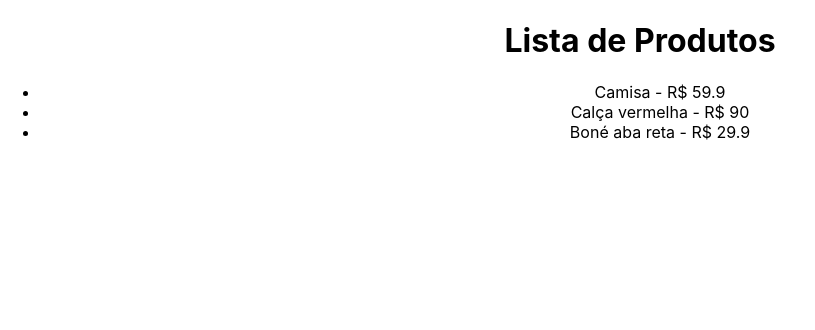
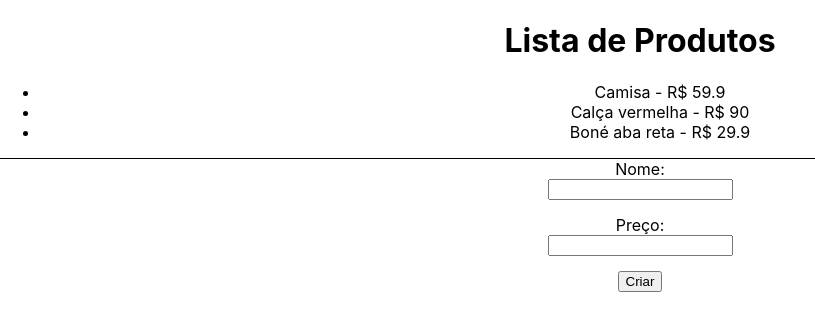
Before and after one commit to fabianagenila/http-react, a React (Create React App) app: page / in a window 1280 px wide. Shown: the top 330 px of the page, without its empty margins (0-815 px from the left). Built offline with nearby package versions, Linux system fonts and the light colour scheme; data requests are answered from the project's data file.

Commit message:
add POST request

```diff
--- a/src/App.css
+++ b/src/App.css
@@ -36,3 +36,20 @@
     transform: rotate(360deg);
   }
 }
+
+.add-product {
+  border-top: 1px solid #000;
+}
+
+form {
+  display: flex;
+  flex-direction: column;
+  align-items: center;
+  justify-content: center;
+}
+
+form input {
+  display: flex;
+  flex-direction: column;
+  margin-bottom: 15px;
+}
--- a/src/App.js
+++ b/src/App.js
@@ -5,6 +5,9 @@
 
 function App() {
   const [products, setProducts] = useState([]);
+
+  const [name, setName] = useState("");
+  const [price, setPrice] = useState("");
 
   useEffect(() => {
     async function fetchData() {
@@ -16,6 +19,20 @@
     fetchData();
   }, []);
 
+  const handleSubmit = async (e) => {
+    e.preventDefault();
+    const product = {
+      name,
+      price,
+    };
+
+    const res = await fetch(url, {
+      method: "POST",
+      headers: { "Content-Type": "application/json" },
+      body: JSON.stringify(product),
+    });
+  };
+
   return (
     <div className="App">
       <h1>Lista de Produtos</h1>
@@ -26,6 +43,29 @@
           </li>
         ))}
       </ul>
+      <div className="add-product">
+        <form onSubmit={handleSubmit}>
+          <label>
+            Nome:
+            <input
+              type="text"
+              value={name}
+              name={name}
+              onChange={(e) => setName(e.target.value)}
+            />
+          </label>
+          <label>
+            Preço:
+            <input
+              type="number"
+              value={price}
+              name={price}
+              onChange={(e) => setPrice(e.target.value)}
+            />
+          </label>
+          <input type="submit" value="Criar" />
+        </form>
+      </div>
     </div>
   );
 }
```
